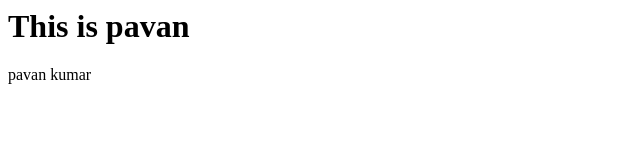
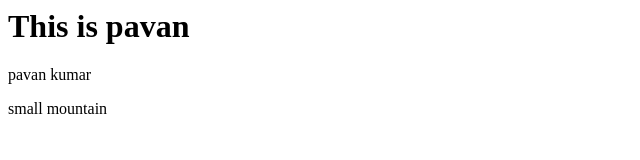
Before and after one commit to pavan1377/second, a plain HTML site: page index.html in a window 1280 px wide. Shown: the whole page, without its empty margins (0-640 px from the left). Drawn offline with Linux system fonts and the light colour scheme.

Commit message:
file modified

```diff
--- a/index.html
+++ b/index.html
@@ -1,2 +1,3 @@
 <h1>This is pavan</h1>
 <p>pavan kumar</p>
+<p>small mountain</>
```
